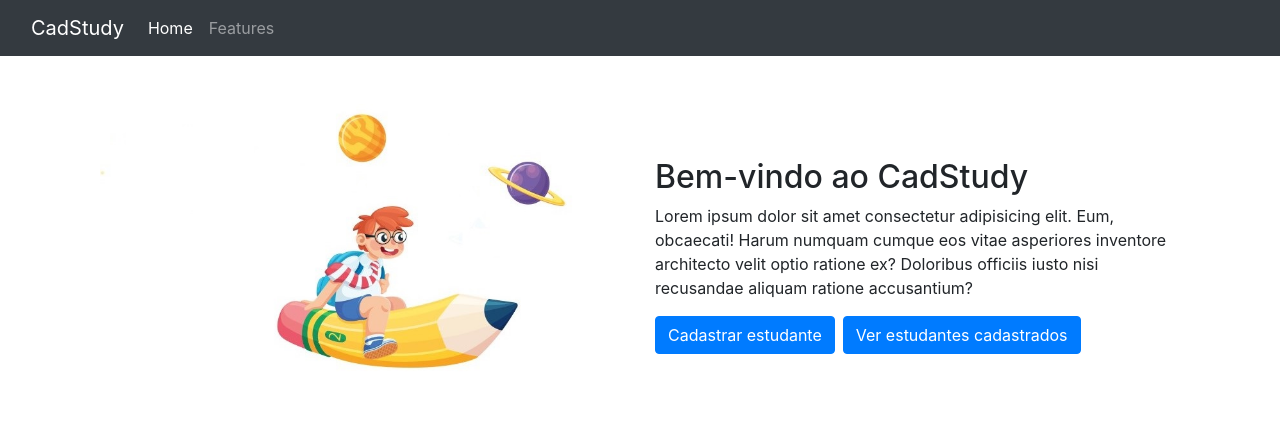
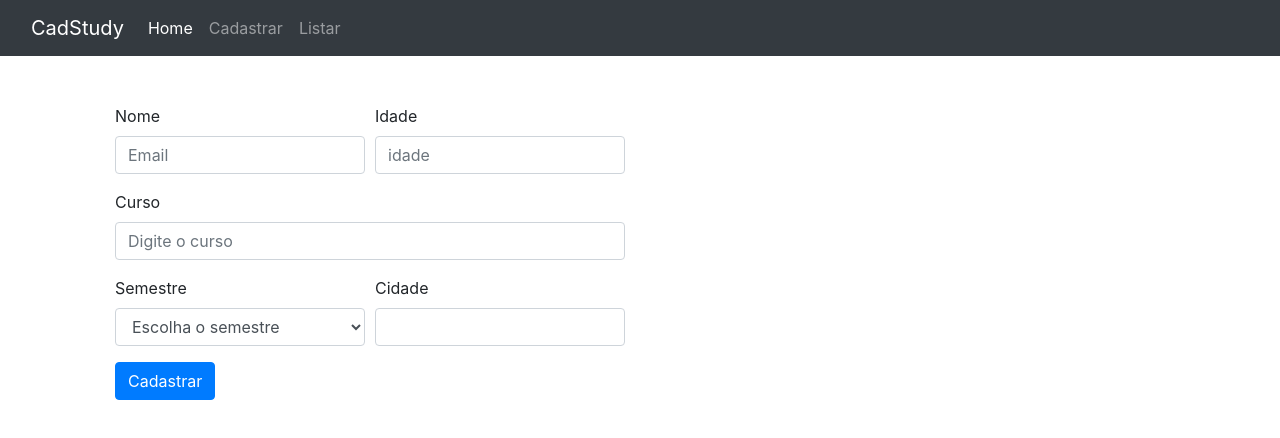
Before and after one commit to luizaugusto527/cad-study, an Angular app: page /register in a window 1280 px wide. Shown: the top 438 px of the page. Built offline with nearby package versions, Linux system fonts and the light colour scheme.

Commit message:
routers and register-form

```diff
--- a/src/app/app.component.html
+++ b/src/app/app.component.html
@@ -1,5 +1,5 @@
 <app-nav-bar></app-nav-bar>
 <div class="container">
-    <app-banner></app-banner>
+    <router-outlet></router-outlet>
 
 </div>
--- a/src/app/banner/banner.component.html
+++ b/src/app/banner/banner.component.html
@@ -9,7 +9,7 @@
                 vitae asperiores inventore architecto velit optio ratione ex? Doloribus officiis iusto nisi
                 recusandae aliquam ratione accusantium?</p>
                 <div>
-                   <a href=""> <button type="button" class="btn btn-primary">Cadastrar estudante</button></a>
+                   <a [routerLink] = "['/register']"> <button type="button" class="btn btn-primary">Cadastrar estudante</button></a>
                    <a href=""> <button type="button" class="btn btn-primary ml-2">Ver estudantes cadastrados</button></a>
 
                 </div>
--- a/src/app/banner/banner.component.ts
+++ b/src/app/banner/banner.component.ts
@@ -1,7 +1,7 @@
 import { Component, OnInit } from '@angular/core';
 
 @Component({
-  selector: 'app-banner',
+
   templateUrl: './banner.component.html',
   styleUrls: ['./banner.component.css']
 })
--- a/src/app/nav-bar/nav-bar.component.html
+++ b/src/app/nav-bar/nav-bar.component.html
@@ -8,10 +8,13 @@
         <div class="collapse navbar-collapse" id="navbarNav">
             <ul class="navbar-nav">
                 <li class="nav-item">
-                    <a class="nav-link active" aria-current="page" href="#">Home</a>
+                    <a class="nav-link active" aria-current="page"  [routerLink] = "['/']">Home</a>
                 </li>
                 <li class="nav-item">
-                    <a class="nav-link" href="#">Features</a>
+                    <a class="nav-link" [routerLink] = "['/register']">Cadastrar</a>
+                </li>
+                <li class="nav-item">
+                    <a class="nav-link" href="#">Listar</a>
                 </li>
             </ul>
         </div>
--- /dev/null
+++ b/src/app/register/register.component.html
@@ -0,0 +1,38 @@
+<div class="container my-5">
+    <form class="col-lg-6">
+        <div class="form-row">
+          <div class="form-group col-md-6">
+            <label for="inputName">Nome</label>
+            <input type="email" class="form-control" id="inputName" placeholder="Email">
+          </div>
+          <div class="form-group col-md-6">
+            <label for="inputAge">Idade</label>
+            <input type="number" class="form-control" id="inputAge" placeholder="idade" min="0">
+          </div>
+        </div>
+        <div class="form-group">
+          <label for="inputCourse">Curso</label>
+          <input type="text" class="form-control" id="inputCourse" placeholder="Digite o curso">
+        </div>
+        <div class="form-row">
+            <div class="form-group col-md-6">
+              <label for="inputSemester">Semestre</label>
+              <select id="inputSemester" class="form-control">
+                <option selected>Escolha o semestre</option>
+                <option>1°</option>
+                <option>2°</option>
+                <option>3°</option>
+                <option>4°</option>
+                <option>5°</option>
+                <option>6°</option>
+              </select>
+            </div>
+          <div class="form-group col-md-6">
+            <label for="inputCity">Cidade</label>
+            <input type="text" class="form-control" id="inputCity">
+          </div>
+        </div>
+        <button type="submit" class="btn btn-primary">Cadastrar</button>
+      </form>
+
+</div>
--- /dev/null
+++ b/src/app/register/register.component.ts
@@ -0,0 +1,14 @@
+import { Component, OnInit } from '@angular/core';
+
+@Component({
+  templateUrl: './register.component.html',
+  styleUrls: ['./register.component.css']
+})
+export class RegisterComponent implements OnInit {
+
+  constructor() { }
+
+  ngOnInit(): void {
+  }
+
+}
```
Also changed, not shown: src/app/app.module.ts (+12 -2 lines), src/app/register/register.component.css (added), 1 other file (tests, documents, lock files or other folders).
